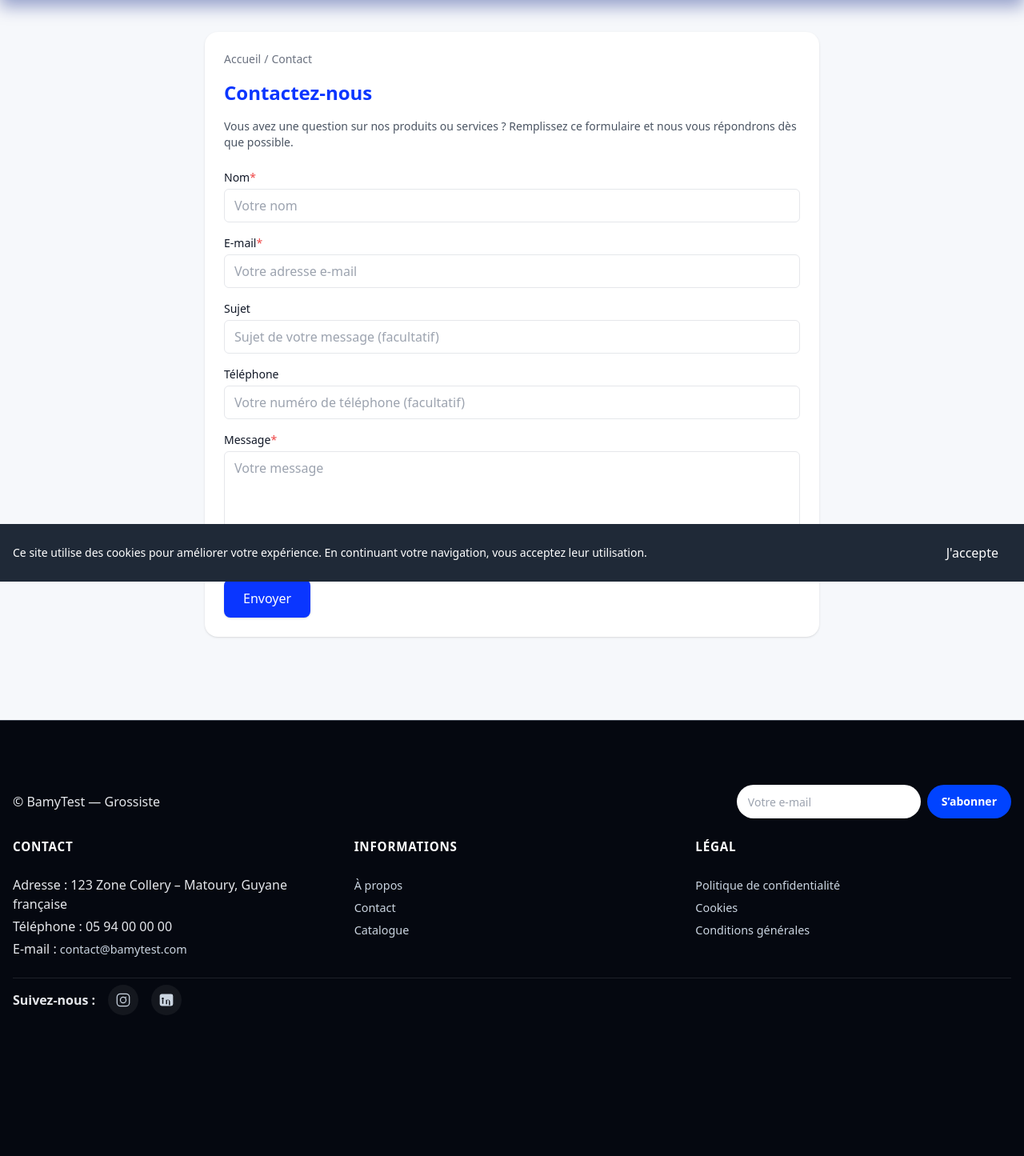
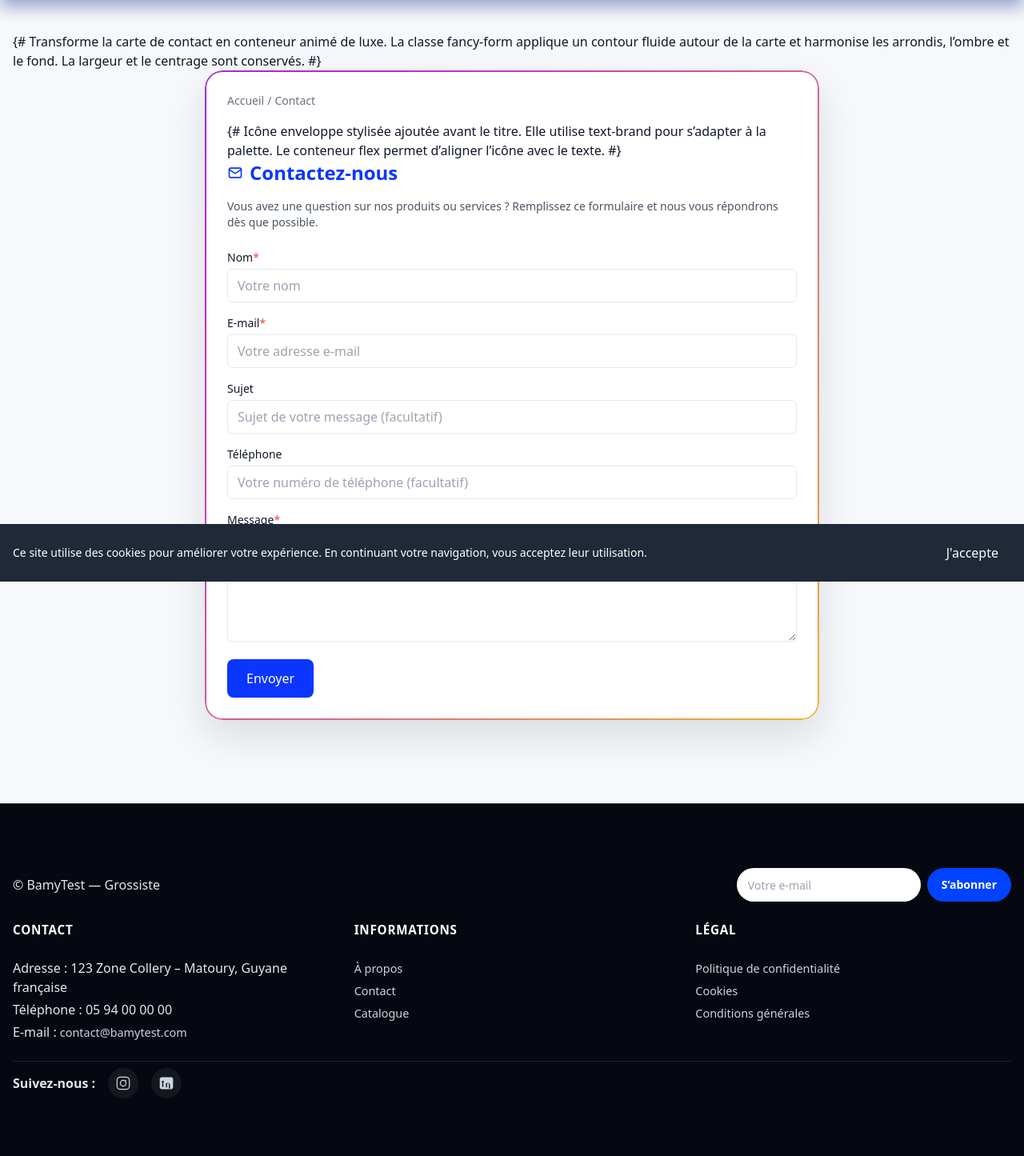
Before and after one commit to beaudelaire1/bamy, a Django app: page /contact/ in a window 1280 px wide. Shown: the part 73-1518 px from the top of the page at 80% size. Before the commit the page ends 1342 px from the top, so only its background shows below. Run offline with Django 5.2, Linux system fonts and the light colour scheme; data that the repository does not hold is empty; parts of the project's set-up code (start-up, migrations or seed data) failed here and were passed over; some libraries are stand-ins or nearby versions.

Commit message:
hexagonal development

```diff
--- a/catalog/admin.py
+++ b/catalog/admin.py
@@ -131,3 +131,8 @@ class ProductAdmin(BaseAdmin):
     # Ressource d'import/export pour Product
     if ProductResource:
         resource_class = ProductResource
+
+# Promo Management
+from .models import PromoCatalog, PromoItem
+admin.site.register(PromoCatalog)
+admin.site.register(PromoItem)
--- /dev/null
+++ b/integrations/management/commands/import_promo_catalog.py
@@ -0,0 +1,4 @@
+from django.core.management.base import BaseCommand
+class Command(BaseCommand):
+    def add_arguments(self,parser): parser.add_argument('file')
+    def handle(self,*a,**k): print('import promo catalog')
--- a/static/css/ui-overrides.css
+++ b/static/css/ui-overrides.css
@@ -523,3 +523,58 @@ body.dark-theme .card:hover,
 body.dark-theme .card:focus-within {
   background-color: rgba(13, 17, 23, 0.55);
 }
+
+/*
+ * Composant de formulaire animé (fancy-form)
+ *
+ * Les pages de recrutement et de contact du site de luxe bénéficient
+ * d’un design premium avec un encadrement animé rappelant les
+ * dégradés fluides de la marque.  La pseudo‑couche ::before crée
+ * un contour multicolore qui se déplace en continu autour du
+ * conteneur.  L’animation reste discrète (8s) mais apporte une
+ * impression de mouvement élégant.  La couleur de fond s’adapte à
+ * l’environnement clair ou sombre.
+ */
+.fancy-form {
+  position: relative;
+  background: var(--surface-1, #ffffff);
+  border-radius: 22px;
+  padding: 1.75rem;
+  box-shadow: 0 20px 48px rgba(15, 23, 42, 0.12);
+  overflow: hidden;
+}
+
+.fancy-form::before {
+  content: "";
+  position: absolute;
+  inset: 0;
+  padding: 2px;
+  border-radius: inherit;
+  background: linear-gradient(130deg,
+    var(--brand-primary),
+    #c026d3,
+    var(--brand-secondary, #facc15),
+    var(--brand-primary)
+  );
+  background-size: 300% 300%;
+  /* Crée un trou au centre pour que seul le contour soit visible */
+  -webkit-mask:
+    linear-gradient(#000 0 0) content-box,
+    linear-gradient(#000 0 0);
+  -webkit-mask-composite: xor;
+          mask-composite: exclude;
+  animation: fancyBorderFlow 8s linear infinite;
+  pointer-events: none;
+}
+
+@keyframes fancyBorderFlow {
+  0% { background-position: 0% 50%; }
+  50% { background-position: 100% 50%; }
+  100% { background-position: 0% 50%; }
+}
+
+/* Ajustement du fond en mode sombre */
+html[data-theme="dark"] .fancy-form,
+body.dark-theme .fancy-form {
+  background: #0d1117;
+}
--- a/templates/core/contact.html
+++ b/templates/core/contact.html
@@ -1,6 +1,12 @@
 {% extends "base.html" %}
 {% block content %}
-<section class="max-w-3xl mx-auto bg-white rounded-2xl shadow p-6">
+{#
+  Transforme la carte de contact en conteneur animé de luxe.  La
+  classe fancy-form applique un contour fluide autour de la carte et
+  harmonise les arrondis, l’ombre et le fond.  La largeur et le
+  centrage sont conservés.
+#}
+<section class="max-w-3xl mx-auto fancy-form">
   <!-- Fil d’Ariane -->
   <nav class="text-sm mb-4" aria-label="Fil d’Ariane">
     <ol class="flex items-center space-x-1 text-gray-500">
@@ -10,7 +16,18 @@
     </ol>
   </nav>
 
-  <h1 class="text-2xl font-semibold mb-4" style="color:var(--brand-primary)">Contactez‑nous</h1>
+  {#
+    Icône enveloppe stylisée ajoutée avant le titre.  Elle utilise
+    text-brand pour s’adapter à la palette.  Le conteneur flex
+    permet d’aligner l’icône avec le texte.
+  #}
+  <h1 class="flex items-center gap-2 text-2xl font-semibold mb-4" style="color:var(--brand-primary)">
+    <svg class="w-5 h-5 text-brand" viewBox="0 0 24 24" fill="none" stroke="currentColor" stroke-width="2" stroke-linecap="round" stroke-linejoin="round">
+      <rect x="3" y="5" width="18" height="14" rx="2" ry="2" />
+      <polyline points="3 7 12 13 21 7" />
+    </svg>
+    Contactez‑nous
+  </h1>
   <p class="text-sm text-gray-600 mb-6">Vous avez une question sur nos produits ou services&nbsp;? Remplissez ce formulaire et nous vous répondrons dès que possible.</p>
 
   <form method="post" class="space-y-4">
```
Also changed, not shown: catalog/models.py (+14 -0 lines), core/adapters/orm_promo_adapter.py (added, +24 -0 lines), core/domain/dto.py (added, +23 -0 lines), core/domain/pricing_engine.py (added, +10 -0 lines), core/domain/pricing_rules.py (added, +11 -0 lines), core/ports/promo_catalog_port.py (added, +7 -0 lines), core/services/pricing_service.py (added, +25 -0 lines), recruitment/templates/recruitment/job_detail.html (+24 -2 lines), recruitment/templates/recruitment/job_list.html (+12 -1 lines), catalog/migrations/0014_promocatalog_promoitem.py (added).
